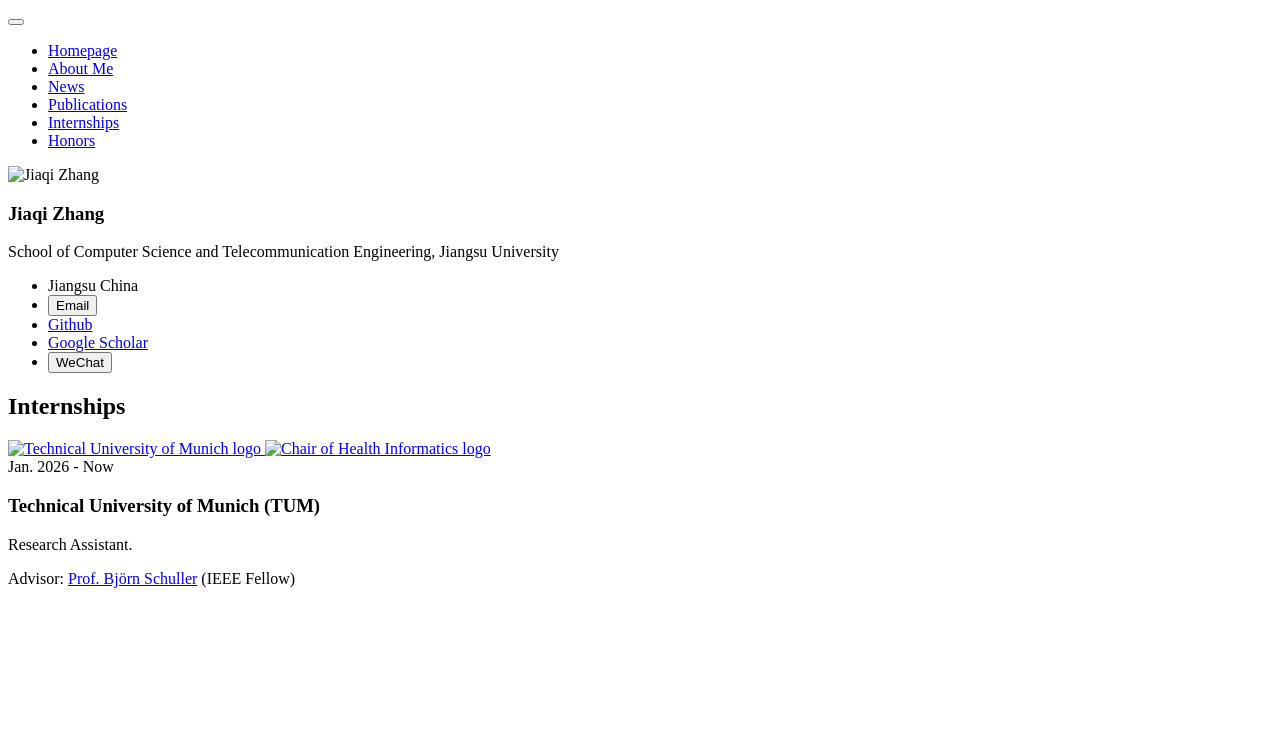
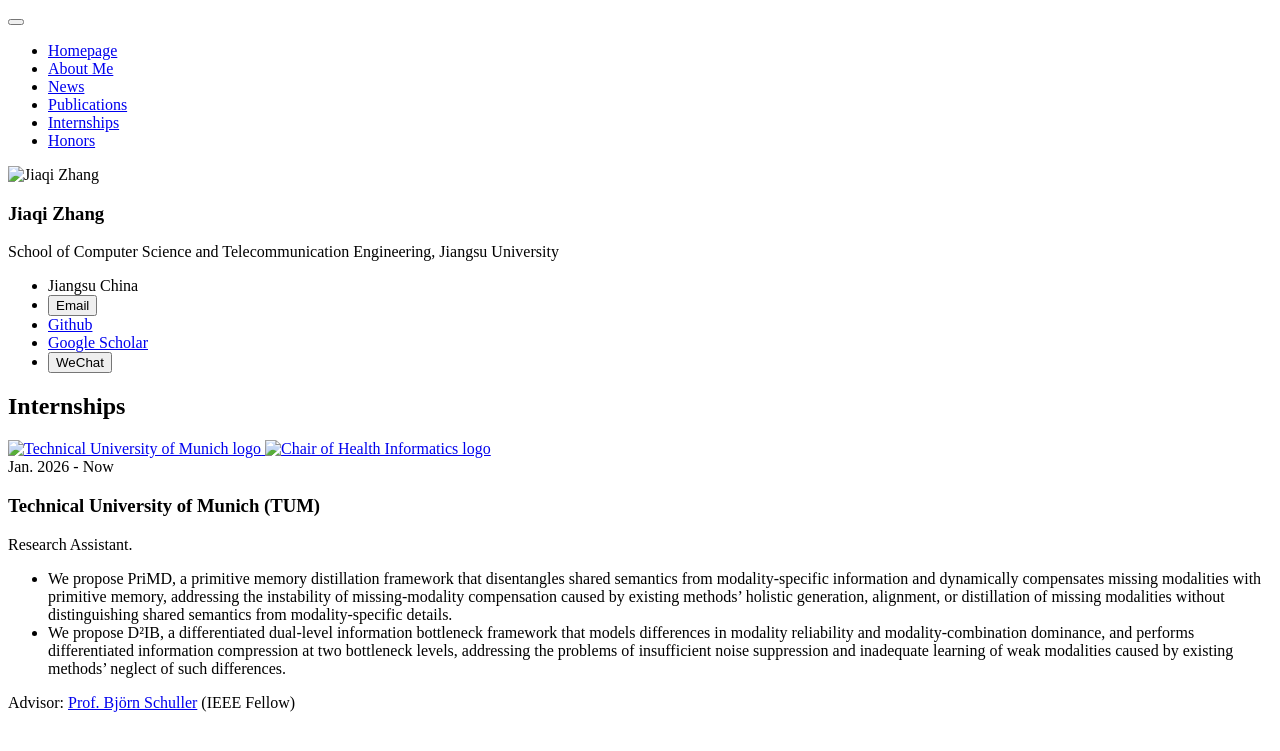
Before and after one commit to JiaqiZhang-Sengoku/JiaqiZhang-Sengoku.github.io, a Jekyll site: the page built from _pages/includes/internships.md, in a window 1280 px wide. Shown: the top 751 px of the page. Built offline with Jekyll 4.4.1, drawn with Linux system fonts in a browser that asks for light colours; our own code applies the rules of GitHub Pages for plain Markdown files.

Commit message:
20260707

```diff
--- a/_pages/includes/internships.md
+++ b/_pages/includes/internships.md
@@ -17,6 +17,10 @@
       <span class="internship-date">Jan. 2026 - Now</span>
       <h3>Technical University of Munich (TUM)</h3>
       <p>Research Assistant.</p>
+      <ul class="internship-projects">
+        <li>We propose PriMD, a primitive memory distillation framework that disentangles shared semantics from modality-specific information and dynamically compensates missing modalities with primitive memory, addressing the instability of missing-modality compensation caused by existing methods’ holistic generation, alignment, or distillation of missing modalities without distinguishing shared semantics from modality-specific details.</li>
+        <li>We propose D²IB, a differentiated dual-level information bottleneck framework that models differences in modality reliability and modality-combination dominance, and performs differentiated information compression at two bottleneck levels, addressing the problems of insufficient noise suppression and inadequate learning of weak modalities caused by existing methods’ neglect of such differences.</li>
+      </ul>
       <p class="internship-mentor">Advisor: <a href="https://www.schuller.one/">Prof. Björn Schuller</a> (IEEE Fellow)</p>
     </div>
   </div>
```
Also changed, not shown: assets/css/main.scss (+18 -0 lines).
